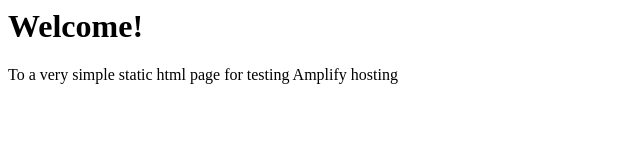
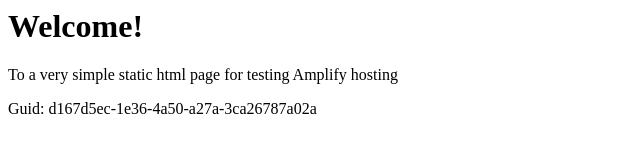
Before and after one commit to aws-aemilia-gru/Github-PR-Commit-Integration-Test-DoNotTouch-Gith-OKSLNVO2-v1-preprod-sa-east-1, a website: page src/index.html in a window 1280 px wide. Shown: the whole page, without its empty margins (0-640 px from the left). Drawn offline with Linux system fonts and the light colour scheme.

Commit message:
commit from integ tests

```diff
--- a/src/index.html
+++ b/src/index.html
@@ -1,3 +1,5 @@
+
+
 <html lang="en">
 
 <head>
@@ -10,6 +12,6 @@
 <body>
     <h1>Welcome!</h1>
     <p>To a very simple static html page for testing Amplify hosting</p>
-</body>
+    <p>Guid: d167d5ec-1e36-4a50-a27a-3ca26787a02a</p></body>
 
 </html>
```
